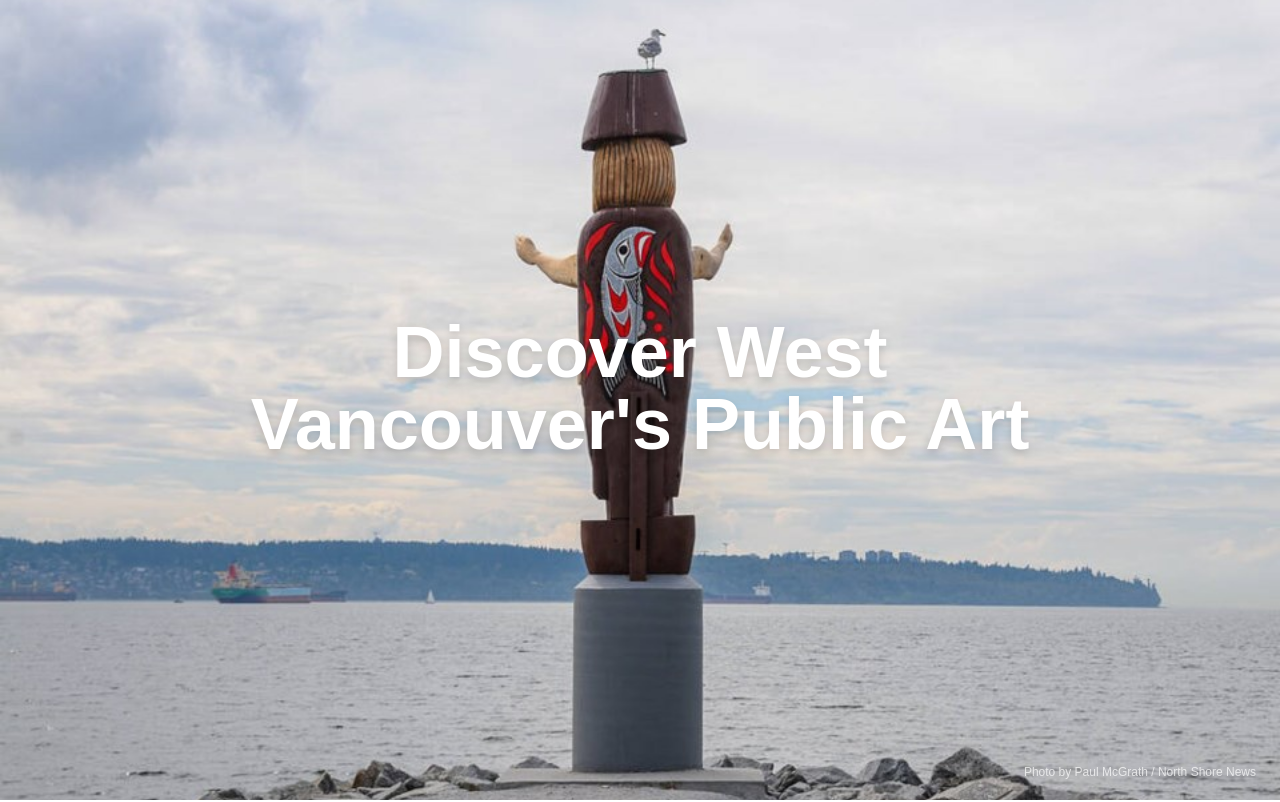
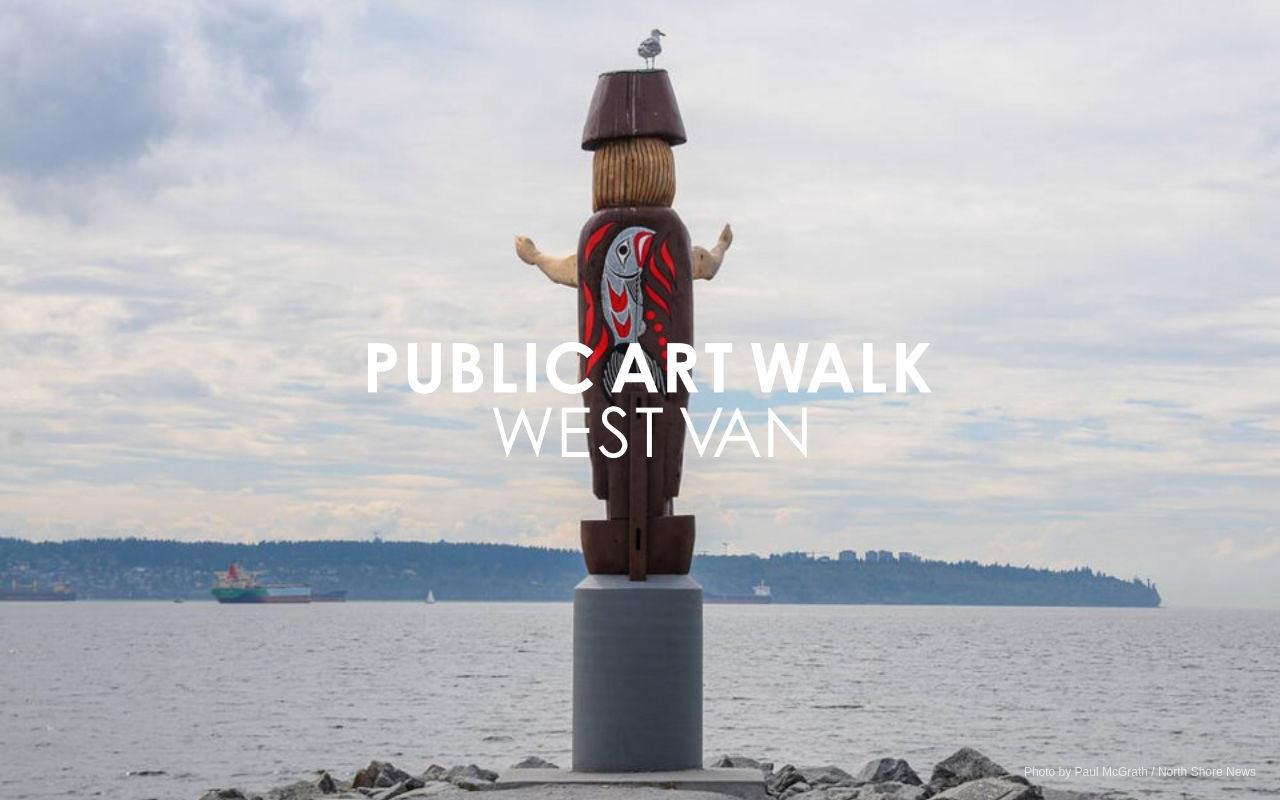
Before and after one commit to jason978273/art-walk, a Next.js app: page / in a window 1280 px wide. Shown: the top 802 px of the page. Built offline with nearby package versions, Linux system fonts and the light colour scheme.

Commit message:
style:updated art walk logo to the hero component. updated sample sponsor info to display and dundarave map

```diff
--- a/src/components/Hero.tsx
+++ b/src/components/Hero.tsx
@@ -18,12 +18,23 @@ export default function Hero({
         className="object-cover -z-10"
         />
       <div className="absolute inset-0 hero-gradient -z-10"></div>
+      <div className="flex items-center justify-center w-full h-full px-4">
+        <div className="w-full max-w-lg sm:max-w-xl md:max-w-2xl lg:max-w-3xl">
+          <Image
+            src={"/images/PAW_Logo.png"}
+            alt="Public Art Walk Logo"
+            width={800}
+            height={400}
+            className="w-full h-auto max-w-full object-contain"
+            style = {{
+              objectPosition: 'center center',
+              transform: 'translateX(-12%)', // Adjust as needed for centering
+            }}
+            priority
+          />
+        </div>
+      </div>
 
-      <div className="max-w-4xl px-4">
-        <h1 className="text-5xl md:text-7xl font-bold mb-6 drop-shadow-lg">
-          Discover West Vancouver&apos;s Public Art
-        </h1>
-      </div>
 
       <div className="absolute bottom-4 right-4 text-xs text-white/70 px-2 py-1 rounded">
         {photoCredit}
--- a/src/data/walks.ts
+++ b/src/data/walks.ts
@@ -38,10 +38,10 @@ export const walks: Walk[] = [
     highlights: ["Ocean Views", "Waterfront Promenade", "Lions Gate Bridge", "Beach Access"],
     clickableHighlights: [
       {
-        name: "Future Sponsor Here",
-        url: "https://www.cremacafebar.com",
+        name: "Van Cha",
+        url: "https://www.instagram.com/vanchatea/?hl=en",
         type: "sponsor",
-        description: "Cafe with waterfront views"
+        description: "Chinese Style Tea House"
       },
       {
         name: "Ambleside Park Information",
```
Also changed, not shown: public/images/PAW_logo.png (added), public/maps/dundaraveMap.jpg.
